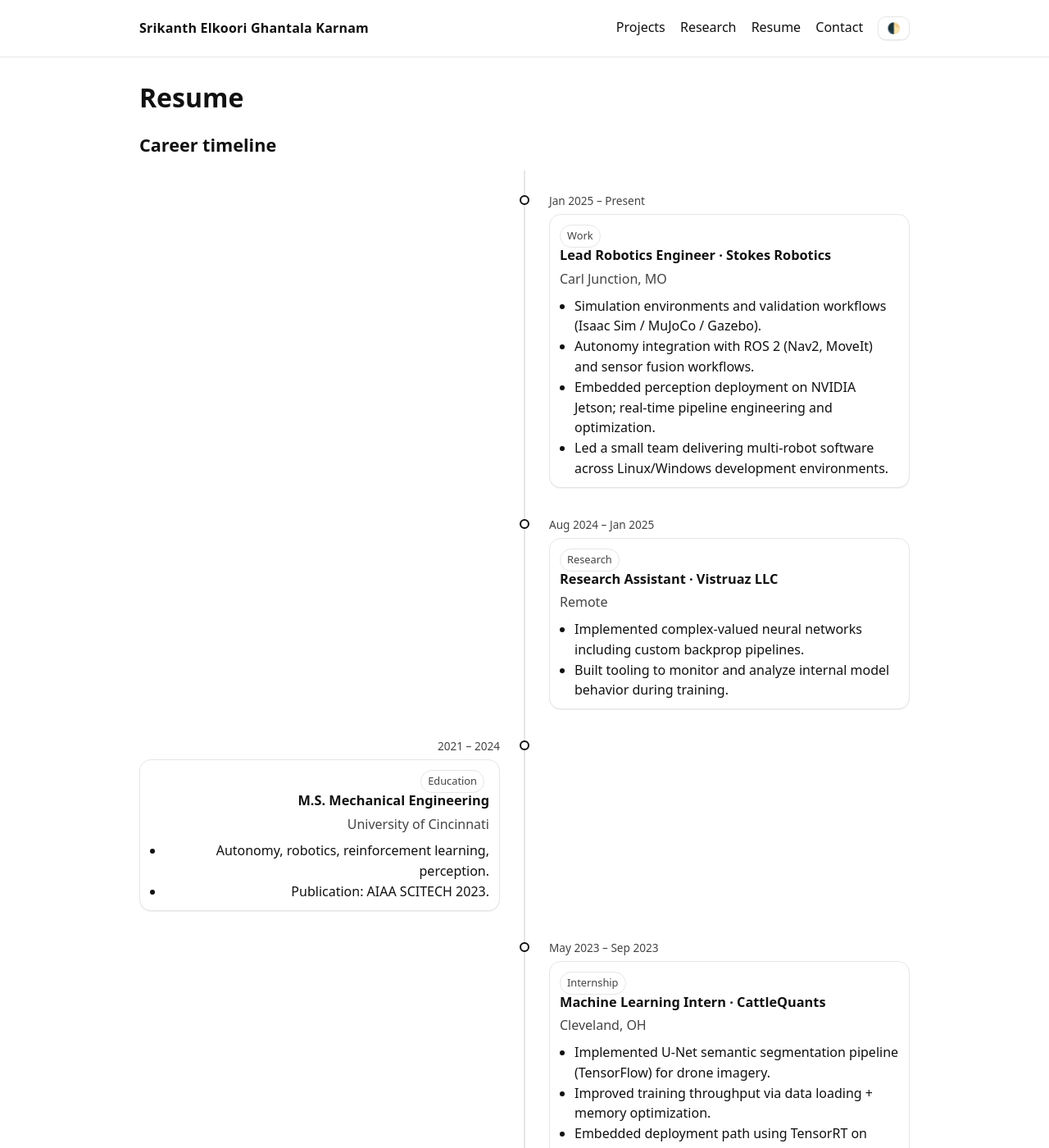
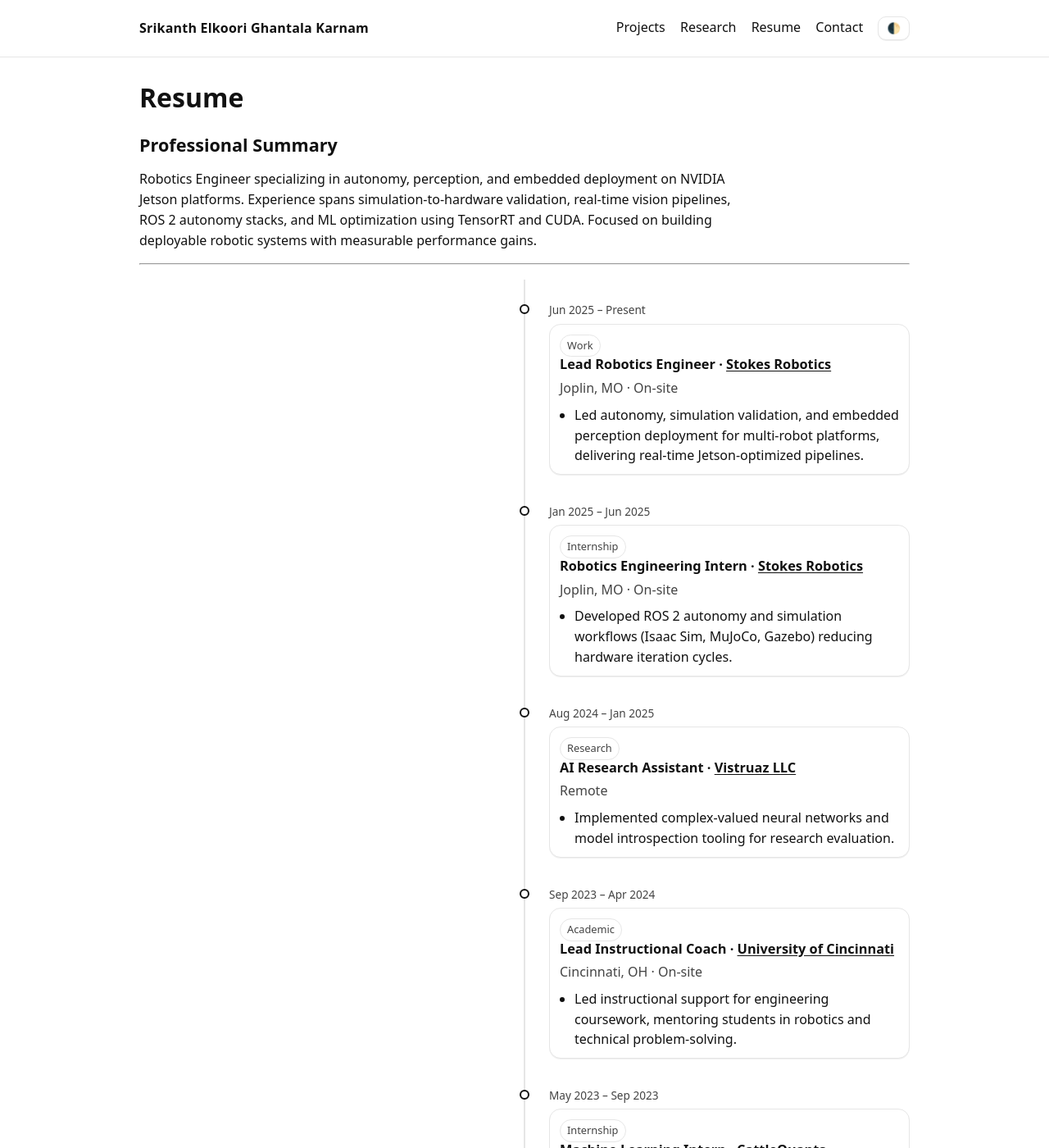
Before and after one commit to S-EGK/S-EGK.github.io, a Jekyll site: the page built from resume.md, in a window 1280 px wide and 1400 px high. Shown: the whole window at 82% size. Built offline with Jekyll 4.4.1, drawn with Linux system fonts in a browser that asks for light colours; some of the changed text lies outside the part shown.

Commit message:
Resume restructuring with summary, updated timeline, publication link

```diff
--- a/_layouts/default.html
+++ b/_layouts/default.html
@@ -5,7 +5,7 @@
   <meta name="viewport" content="width=device-width,initial-scale=1" />
   <title>{{ page.title }} · {{ site.title }}</title>
   <meta name="description" content="{{ site.description }}" />
-  <link rel="stylesheet" href="/assets/css/main.css" />
+  <link rel="stylesheet" href="/assets/css/main.css?v={{ site.time | date: '%s' }}" />
 </head>
 
 <body>
--- a/resume.md
+++ b/resume.md
@@ -4,31 +4,51 @@ title: Resume
 permalink: /resume/
 ---
 
-## Career timeline
+## Professional Summary
+
+Robotics Engineer specializing in autonomy, perception, and embedded deployment on NVIDIA Jetson platforms.
+Experience spans simulation-to-hardware validation, real-time vision pipelines, ROS 2 autonomy stacks, and ML optimization using TensorRT and CUDA.
+Focused on building deployable robotic systems with measurable performance gains.
+
+---
 
 <div class="timeline">
 
-  <!-- Lead Robotics Engineer (newest) -->
+  <!-- Lead Robotics Engineer -->
   <div class="tl-item">
     <div class="tl-left"></div>
     <div class="tl-mid"><div class="tl-dot"></div></div>
     <div class="tl-right">
-      <div class="tl-date">Jan 2025 – Present</div>
+      <div class="tl-date">Jun 2025 – Present</div>
       <div class="tl-card">
         <span class="tl-tag">Work</span>
-        <h3>Lead Robotics Engineer · Stokes Robotics</h3>
-        <p class="muted">Carl Junction, MO</p>
+        <h3>Lead Robotics Engineer · <a href="https://stokesrobotics.com" target="_blank">Stokes Robotics</a></h3>
+        <p class="muted">Joplin, MO · On-site</p>
         <ul>
-          <li>Simulation environments and validation workflows (Isaac Sim / MuJoCo / Gazebo).</li>
-          <li>Autonomy integration with ROS 2 (Nav2, MoveIt) and sensor fusion workflows.</li>
-          <li>Embedded perception deployment on NVIDIA Jetson; real-time pipeline engineering and optimization.</li>
-          <li>Led a small team delivering multi-robot software across Linux/Windows development environments.</li>
+          <li>Led autonomy, simulation validation, and embedded perception deployment for multi-robot platforms, delivering real-time Jetson-optimized pipelines.</li>
         </ul>
       </div>
     </div>
   </div>
 
-  <!-- Research Assistant -->
+  <!-- Robotics Engineering Intern -->
+  <div class="tl-item">
+    <div class="tl-left"></div>
+    <div class="tl-mid"><div class="tl-dot"></div></div>
+    <div class="tl-right">
+      <div class="tl-date">Jan 2025 – Jun 2025</div>
+      <div class="tl-card">
+        <span class="tl-tag">Internship</span>
+        <h3>Robotics Engineering Intern · <a href="https://stokesrobotics.com" target="_blank">Stokes Robotics</a></h3>
+        <p class="muted">Joplin, MO · On-site</p>
+        <ul>
+          <li>Developed ROS 2 autonomy and simulation workflows (Isaac Sim, MuJoCo, Gazebo) reducing hardware iteration cycles.</li>
+        </ul>
+      </div>
+    </div>
+  </div>
+
+  <!-- AI Research Assistant -->
   <div class="tl-item">
     <div class="tl-left"></div>
     <div class="tl-mid"><div class="tl-dot"></div></div>
@@ -36,32 +56,30 @@ permalink: /resume/
       <div class="tl-date">Aug 2024 – Jan 2025</div>
       <div class="tl-card">
         <span class="tl-tag">Research</span>
-        <h3>Research Assistant · Vistruaz LLC</h3>
+        <h3>AI Research Assistant · <a href="https://vistruaz.com" target="_blank">Vistruaz LLC</a></h3>
         <p class="muted">Remote</p>
         <ul>
-          <li>Implemented complex-valued neural networks including custom backprop pipelines.</li>
-          <li>Built tooling to monitor and analyze internal model behavior during training.</li>
+          <li>Implemented complex-valued neural networks and model introspection tooling for research evaluation.</li>
         </ul>
       </div>
     </div>
   </div>
 
-  <!-- MS (education left) -->
+  <!-- Lead Instructional Coach -->
   <div class="tl-item">
-    <div class="tl-left">
-      <div class="tl-date">2021 – 2024</div>
+    <div class="tl-left"></div>
+    <div class="tl-mid"><div class="tl-dot"></div></div>
+    <div class="tl-right">
+      <div class="tl-date">Sep 2023 – Apr 2024</div>
       <div class="tl-card">
-        <span class="tl-tag">Education</span>
-        <h3>M.S. Mechanical Engineering</h3>
-        <p class="muted">University of Cincinnati</p>
+        <span class="tl-tag">Academic</span>
+        <h3>Lead Instructional Coach · <a href="https://www.uc.edu" target="_blank">University of Cincinnati</a></h3>
+        <p class="muted">Cincinnati, OH · On-site</p>
         <ul>
-          <li>Autonomy, robotics, reinforcement learning, perception.</li>
-          <li>Publication: AIAA SCITECH 2023.</li>
+          <li>Led instructional support for engineering coursework, mentoring students in robotics and technical problem-solving.</li>
         </ul>
       </div>
     </div>
-    <div class="tl-mid"><div class="tl-dot"></div></div>
-    <div class="tl-right"></div>
   </div>
 
   <!-- ML Intern -->
@@ -72,12 +90,27 @@ permalink: /resume/
       <div class="tl-date">May 2023 – Sep 2023</div>
       <div class="tl-card">
         <span class="tl-tag">Internship</span>
-        <h3>Machine Learning Intern · CattleQuants</h3>
-        <p class="muted">Cleveland, OH</p>
+        <h3>Machine Learning Intern · <a href="https://cattlequants.com" target="_blank">CattleQuants</a></h3>
+        <p class="muted">Remote</p>
         <ul>
-          <li>Implemented U-Net semantic segmentation pipeline (TensorFlow) for drone imagery.</li>
-          <li>Improved training throughput via data loading + memory optimization.</li>
-          <li>Embedded deployment path using TensorRT on Jetson.</li>
+          <li>Built and optimized a U-Net segmentation pipeline and deployed TensorRT models for embedded inference on Jetson.</li>
+        </ul>
+      </div>
+    </div>
+  </div>
+
+  <!-- Graduate Research Assistant -->
+  <div class="tl-item">
+    <div class="tl-left"></div>
+    <div class="tl-mid"><div class="tl-dot"></div></div>
+    <div class="tl-right">
+      <div class="tl-date">Dec 2022 – Apr 2023</div>
+      <div class="tl-card">
+        <span class="tl-tag">Research</span>
+        <h3>Graduate Research Assistant · <a href="https://ceas.uc.edu" target="_blank">University of Cincinnati – CEAS</a></h3>
+        <p class="muted">Hybrid</p>
+        <ul>
+          <li>Conducted reinforcement learning research leading to peer-reviewed AIAA SCITECH 2023 publication.</li>
         </ul>
       </div>
     </div>
@@ -91,39 +124,56 @@ permalink: /resume/
       <div class="tl-date">Aug 2018 – Dec 2020</div>
       <div class="tl-card">
         <span class="tl-tag">Work</span>
-        <h3>Software Engineer · Accenture</h3>
+        <h3>Software Engineer · <a href="https://www.accenture.com" target="_blank">Accenture</a></h3>
         <p class="muted">Hyderabad, India</p>
         <ul>
-          <li>Developed C++ middleware architecture for enterprise SAP integrations.</li>
-          <li>Performed root-cause analysis with testing frameworks and data analysis.</li>
-          <li>Supported CI/CD and cross-functional production delivery.</li>
+          <li>Developed C++ middleware for enterprise systems and reduced production failures through structured testing and root-cause analysis.</li>
         </ul>
       </div>
     </div>
   </div>
 
-  <!-- BE (oldest) -->
+  <!-- Mechanical Engineering Intern -->
   <div class="tl-item">
-    <div class="tl-left">
-      <div class="tl-date">2014 – 2018</div>
+    <div class="tl-left"></div>
+    <div class="tl-mid"><div class="tl-dot"></div></div>
+    <div class="tl-right">
+      <div class="tl-date">May 2016 – Aug 2016</div>
       <div class="tl-card">
-        <span class="tl-tag">Education</span>
-        <h3>B.E. Mechanical Engineering</h3>
-        <p class="muted">Osmania University</p>
+        <span class="tl-tag">Internship</span>
+        <h3>Mechanical Engineering Intern · South Central Railway</h3>
+        <p class="muted">Hyderabad, India</p>
+        <ul>
+          <li>Performed mechanical system inspection and maintenance planning within railway operations.</li>
+        </ul>
       </div>
     </div>
-    <div class="tl-mid"><div class="tl-dot"></div></div>
-    <div class="tl-right"></div>
   </div>
 
 </div>
 
-## Skills (ATS-friendly)
-- Robotics: ROS / ROS2, Nav2, MoveIt, RViz
-- Simulation: Isaac Sim, MuJoCo, Gazebo
-- Embedded/Compute: NVIDIA Jetson (Orin family), TensorRT, CUDA
-- Programming: Python, C++ (C++17), MATLAB
-- Tools: Git/GitHub, Docker, Linux
+---
 
-## Publications
-- AIAA SCITECH 2023 — Q-Learning based search (see Research page for profiles).
+## Education
+
+- **M.S. Mechanical Engineering** — <a href="https://www.uc.edu" target="_blank">University of Cincinnati</a>, 2024
+- **B.E. Mechanical Engineering** — Osmania University, 2018
+
+---
+
+## Robots & Sensors
+
+**Robotic Platforms:**
+Unitree Go2, B2, G1 · Trossen WidowX AI Arm · Inspire & BrainCo robotic hands
+
+**Sensors:**
+Intel RealSense depth cameras · Livox Mid-360 · Robosense Helios · FLIR thermal cameras · CrySound acoustic imager · RGB cameras · IMU · LiDAR
+
+---
+
+## Publication
+
+**Karnam, S. & Sharma, R. (2023).**
+*Q-Learning Based Search of a Ground Target in a Grid with Partial Information.*
+AIAA SCITECH 2023, Washington DC.
+🔗 https://arc.aiaa.org/doi/10.2514/6.2023-2654
```
